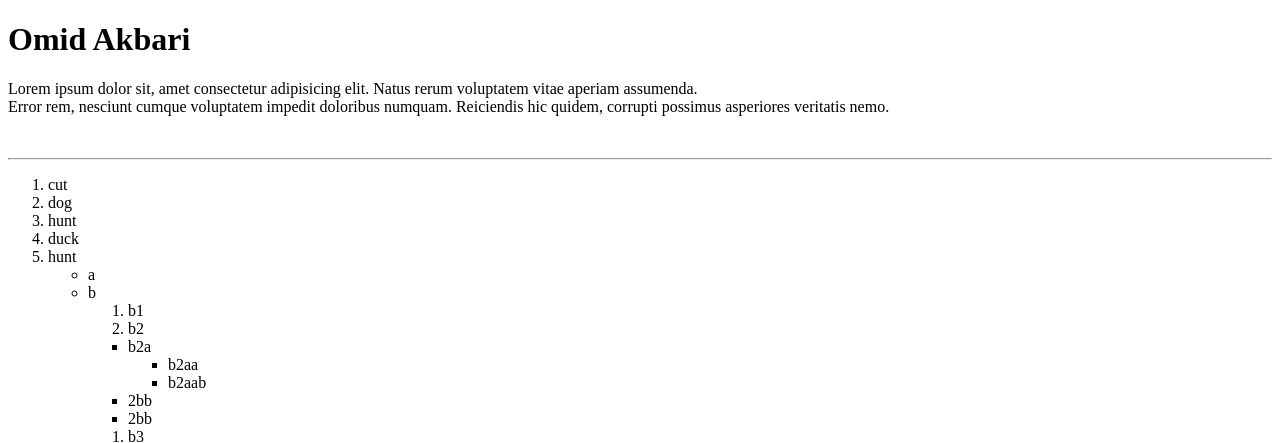
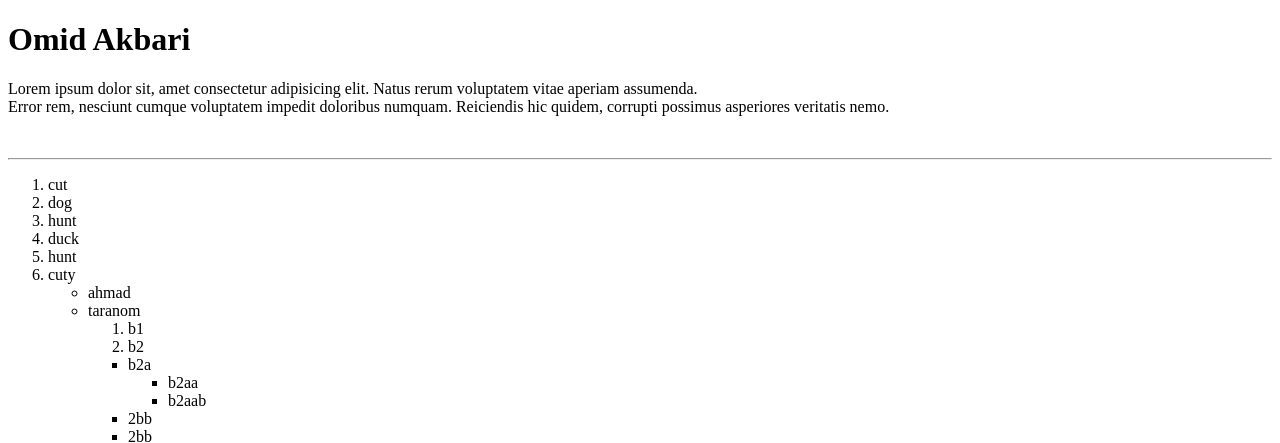
Before and after one commit to om440/html-portfalio, a plain HTML site: page index.html in a window 1280 px wide. Shown: the top 443 px of the page. Drawn offline with Linux system fonts and the light colour scheme.

Commit message:
Update index.html

```diff
--- a/index.html
+++ b/index.html
@@ -21,10 +21,11 @@
       <li>hunt</li>
       <li>duck</li>
       <li>hunt</li>
+      <li>cuty</li>
 
       <ul>
-        <li>a</li>
-        <li>b</li>
+        <li>ahmad </li>
+        <li>taranom </li>
         <ol>
           <li>b1</li>
           <li>b2</li>
```
